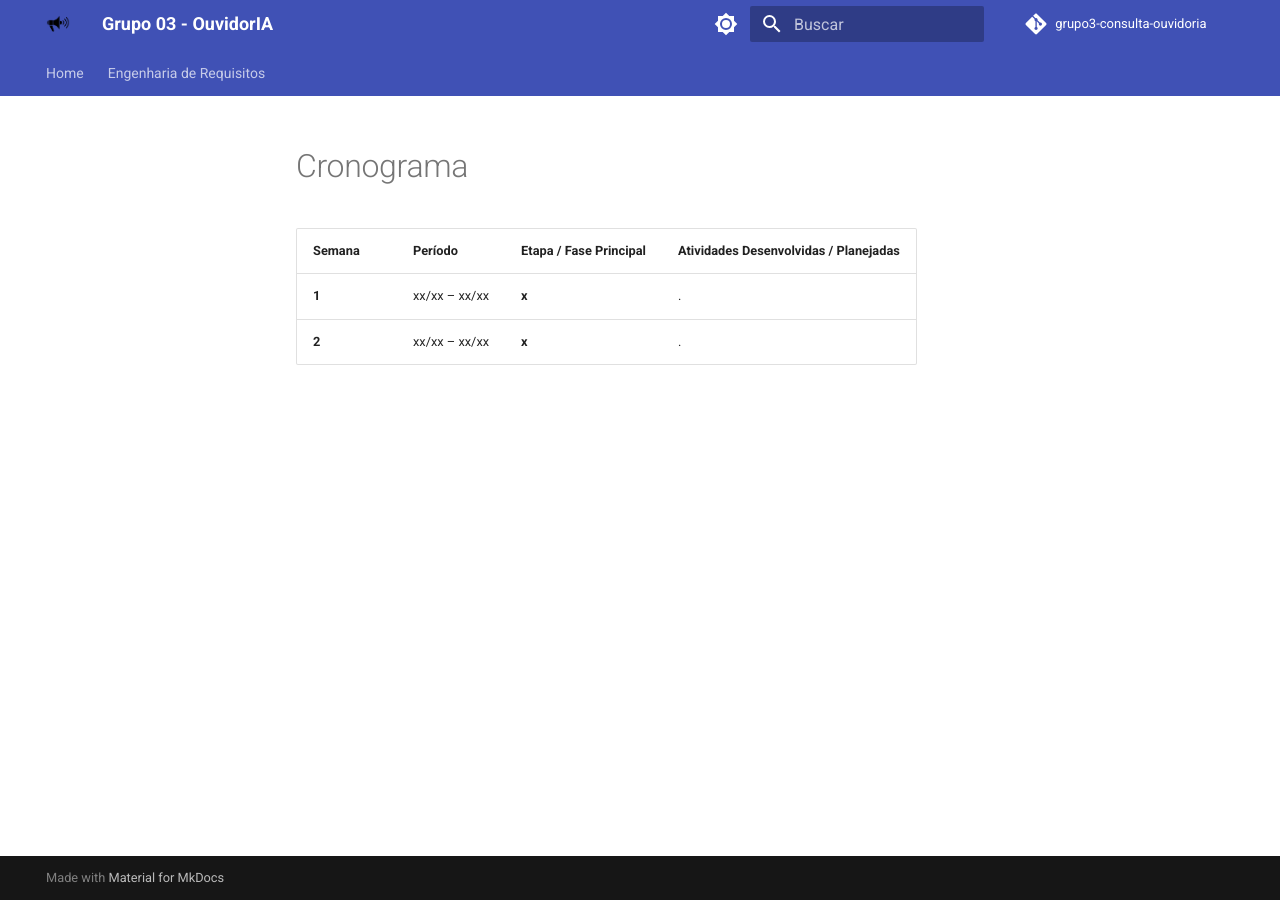
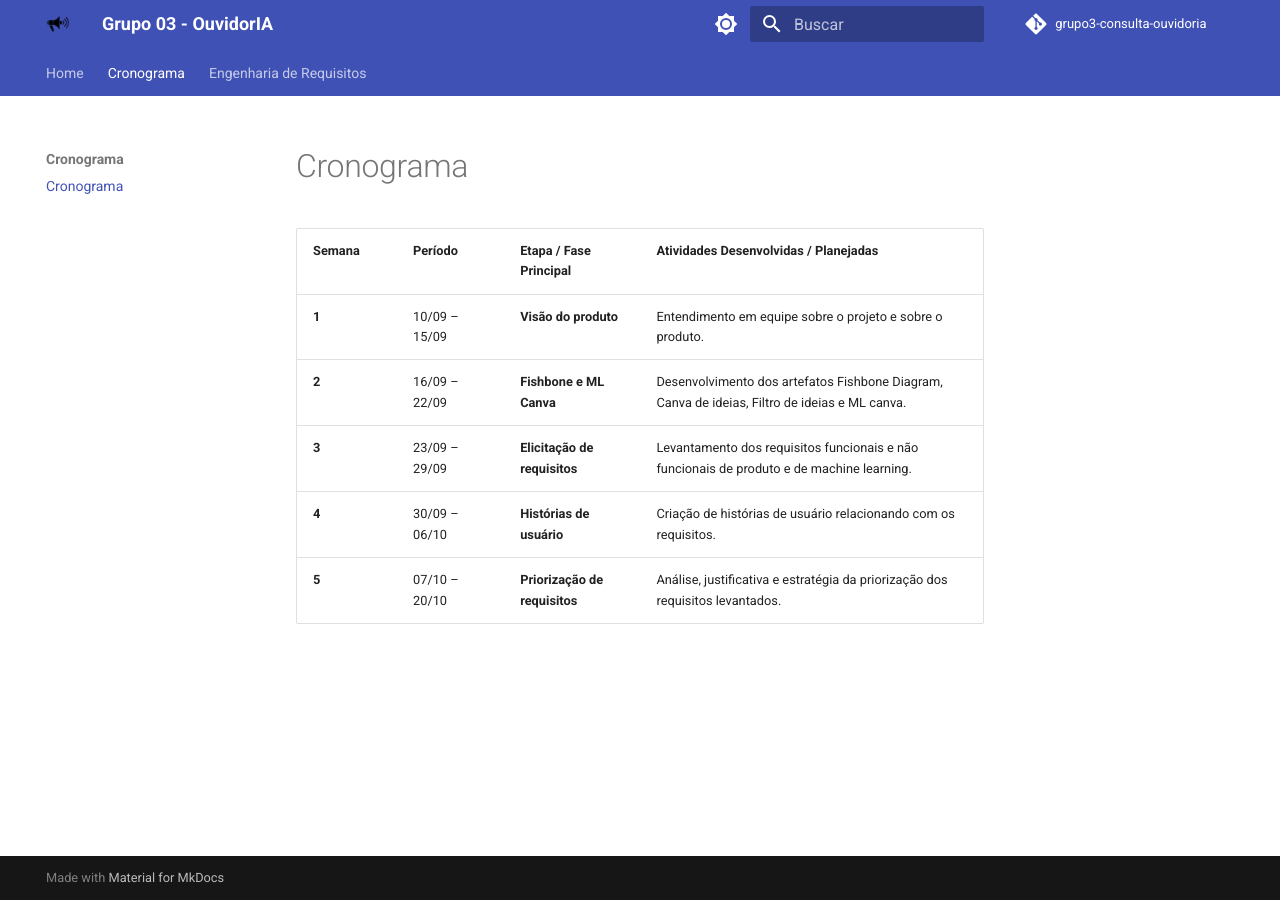
Before and after one commit to unb-Sistemas-de-Machine-learning/grupo3-consulta-ouvidoria, an MkDocs documentation site: the page built from docs/cronograma.md, in a window 1280 px wide. Built offline with MkDocs 1.6.1 and Material for MkDocs 9.7.7, drawn with Linux system fonts in a browser that asks for light colours; comment, search, counter and statistics services are not loaded.

Commit message:
adição cronograma

```diff
--- a/docs/cronograma.md
+++ b/docs/cronograma.md
@@ -2,5 +2,9 @@
 
 | Semana | Período        | Etapa / Fase Principal              | Atividades Desenvolvidas / Planejadas                                                                 |
 |---------|----------------|------------------------------------|--------------------------------------------------------------------------------------------------------|
-| **1** | xx/xx – xx/xx | **x** | . |
-| **2** | xx/xx – xx/xx | **x** | . |
+| **1** | 10/09 – 15/09 | **Visão do produto** | Entendimento em equipe sobre o projeto e sobre o produto. |
+| **2** | 16/09 – 22/09 | **Fishbone e ML Canva** | Desenvolvimento dos artefatos Fishbone Diagram, Canva de ideias, Filtro de ideias e ML canva. |
+| **3** | 23/09 – 29/09 | **Elicitação de requisitos** | Levantamento dos requisitos funcionais e não funcionais de produto e de machine learning. |
+| **4** | 30/09 – 06/10 | **Histórias de usuário** | Criação de histórias de usuário relacionando com os requisitos. |
+| **5** | 07/10 – 20/10 | **Priorização de requisitos** | Análise, justificativa e estratégia da priorização dos requisitos levantados. |
+<!-- | **6** | 21/10 – 27/10 | **Coleta de Dados** | . | -->
--- a/mkdocs.yml
+++ b/mkdocs.yml
@@ -9,8 +9,8 @@ repo_name: grupo3-consulta-ouvidoria
 
 nav:
   - Home: index.md
-  #- Cronograma:
-  #  - Cronograma: cronograma.md
+  - Cronograma:
+    - Cronograma: cronograma.md
   - Engenharia de Requisitos:
     - Descoberta: Elicitação/descoberta.md
     - ML Canva: Elicitação/mlcanva.md
```
